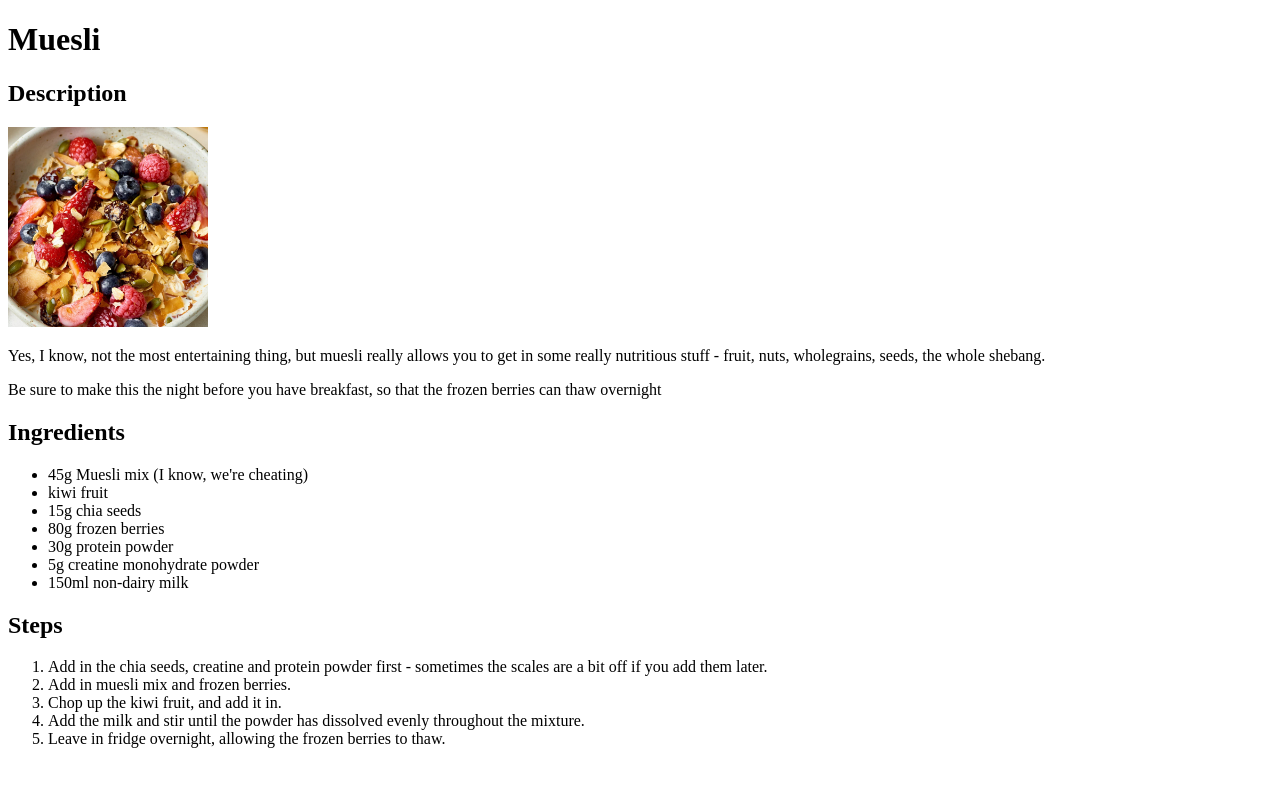
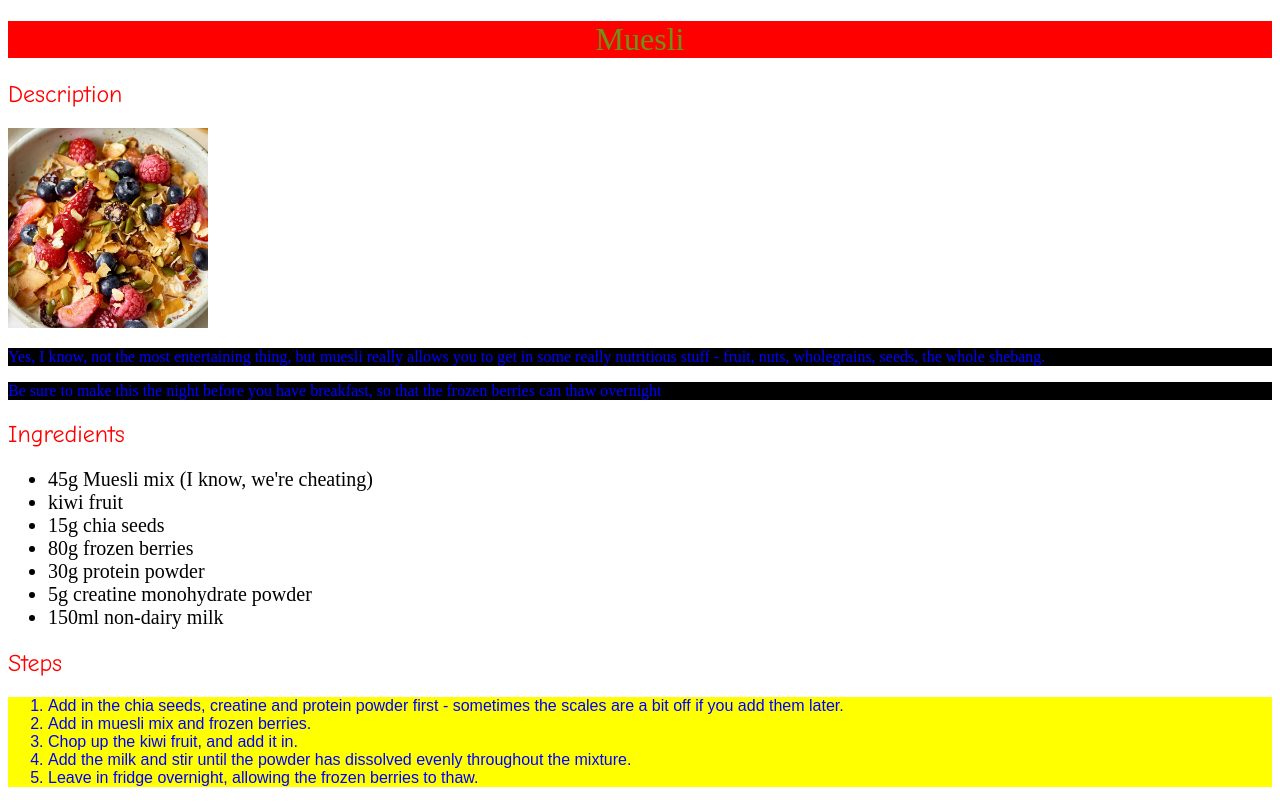
Before and after one commit to andrew-camara/odin-recipes, a plain HTML site: page recipes/muesli.html in a window 1280 px wide. Drawn offline with Linux system fonts and the light colour scheme.

Commit message:
Add CSS to odin-recipes
As part of "the cascade" module in The Odin Project, added
external CSS to the odin-recipes, such that the index and
all recipe pages now have css added. Also added internal
CSS to the museli page.

```diff
--- a/recipes/muesli.html
+++ b/recipes/muesli.html
@@ -4,6 +4,14 @@
         <meta charset="utf-8">
         <meta name="viewport" content="width=device-width, initial-scale=1.0">
         <title>Odin Recipes | Muesli</title>
+        <link rel="stylesheet" href="../styles.css">
+        <!--For funsies, add internal CSS-->
+        <style>
+            h1 {
+                font-family: "times new roman", serif;
+                background-color: red;
+            }
+        </style>
     </head>
     <body>
         <h1>Muesli</h1>
--- /dev/null
+++ b/styles.css
@@ -0,0 +1,38 @@
+                /*me lovely stylesheet*/
+/*heading fonts*/
+h1, h2 {
+    font-family: "comic sans ms","times new roman", "serif";
+    color: rgba(0, 255, 38, 0.575);
+    font-weight: 100;
+    text-align: center;
+}
+.index-list, ul {
+    font-family: "brush script mt", "times new roman", "serif";
+    font-size: 24px;
+}
+/*text fonts*/
+p {
+    color: blue;
+background-color: black;
+}
+h2 {
+    text-align: left;
+    color: rgb(255, 0, 0);
+}
+ul {
+    font-size: 20px
+}
+ol {
+    font-family: "arial", sans-serif;
+    color: blue;
+    background-color: yellow;
+}
+/*image sizes*/
+.dahl-image {
+    height:"300";
+    width: "auto";
+}
+.chilli-image {
+    height: "230";
+    width: "auto";
+}
```
Also changed, not shown: index.html (+2 -1 lines), recipes/chilli_non_carne.html (+4 -2 lines), recipes/dahl.html (+4 -2 lines).
